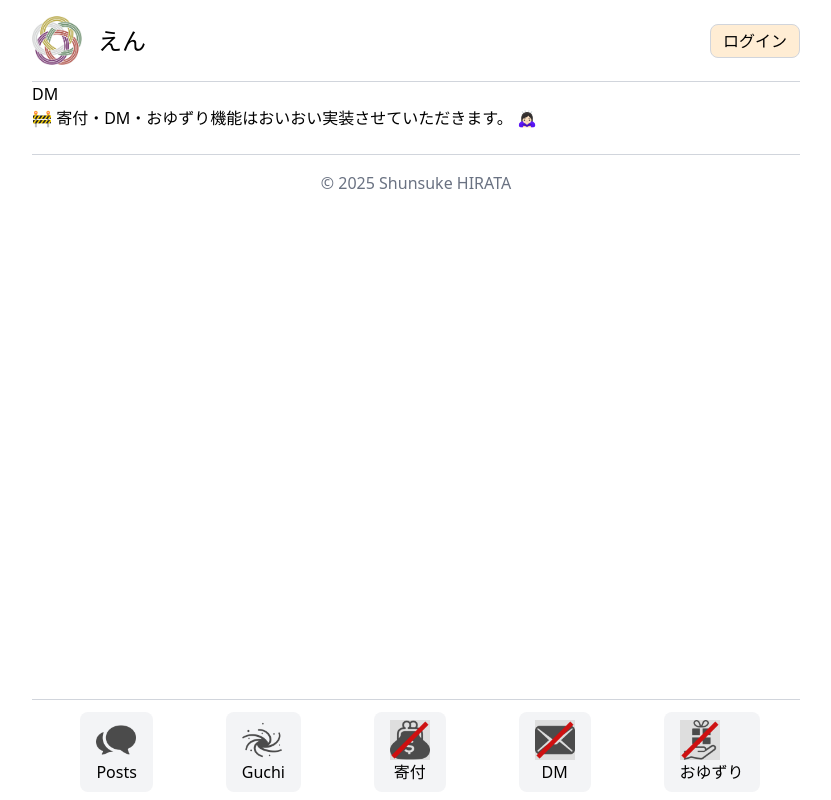
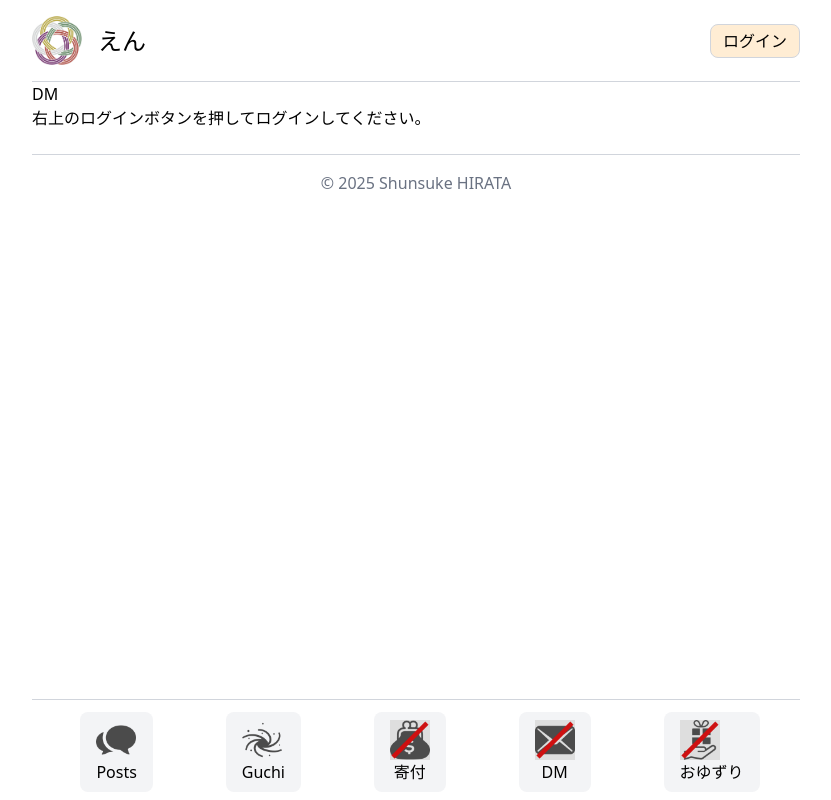
Before and after one commit to Shunsuke0205/message-board-site-on-vercel, a Next.js app: page /direct-message in a window 1280 px wide. Shown: the whole page, without its empty margins (224-1055 px from the left). Built offline with nearby package versions, Linux system fonts and the light colour scheme; no server answers.

Commit message:
impl: message to login

```diff
--- a/src/app/direct-message/page.tsx
+++ b/src/app/direct-message/page.tsx
@@ -1,6 +1,20 @@
+import { createClient } from "@/utils/supabase/server"
 import React from "react"
 
-const DM = () => {
+const DM = async () => {
+  const supabase = await createClient();
+  const { data: userData, error: userError } = await supabase.auth.getUser();
+  if (userError || !userData?.user) {
+    return (
+      <div>
+        <h1>DM</h1>
+        <p>右上のログインボタンを押してログインしてください。</p>
+      </div>
+    )
+  }
+
+
+
   return (
     <div>
       <h1>DM</h1>
```
